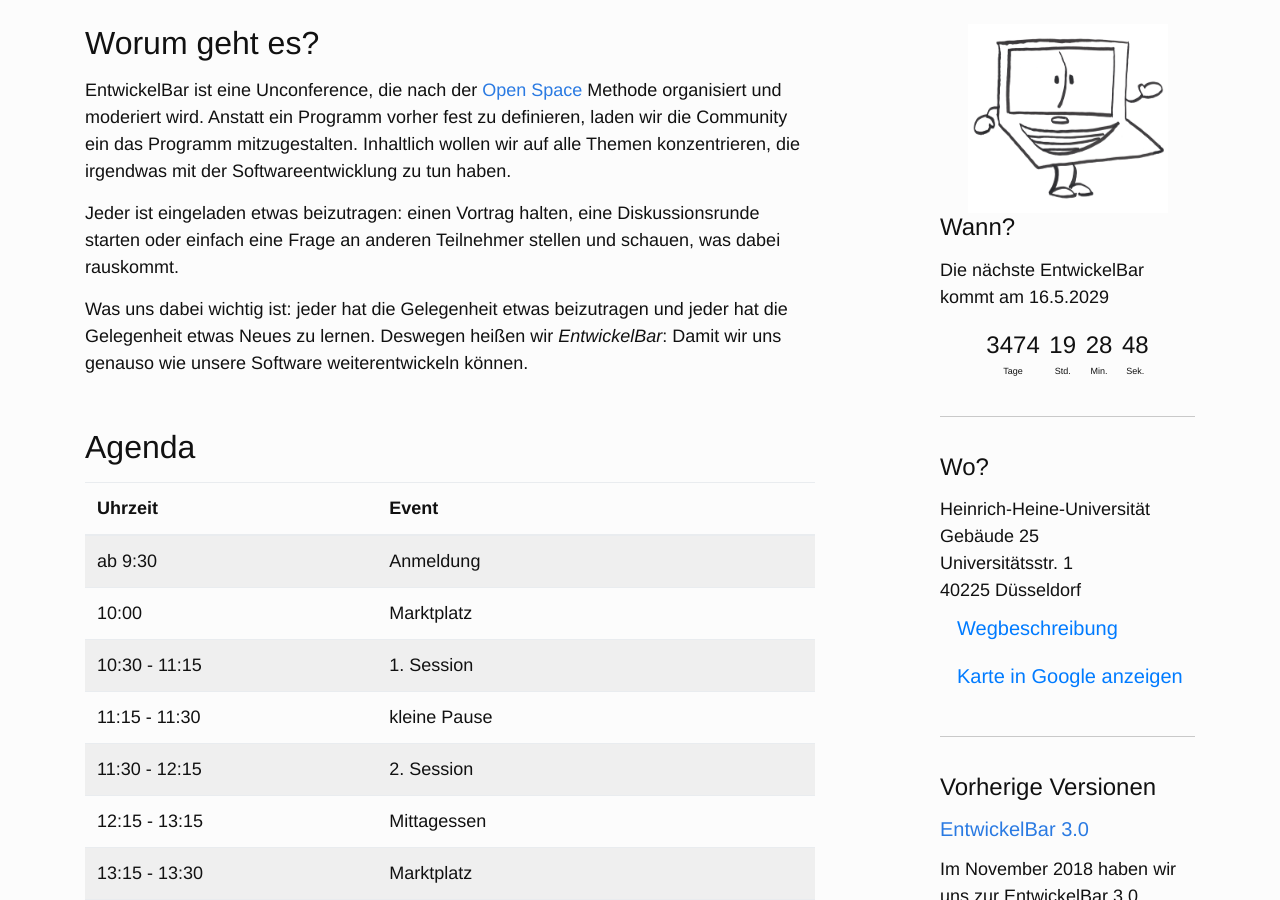
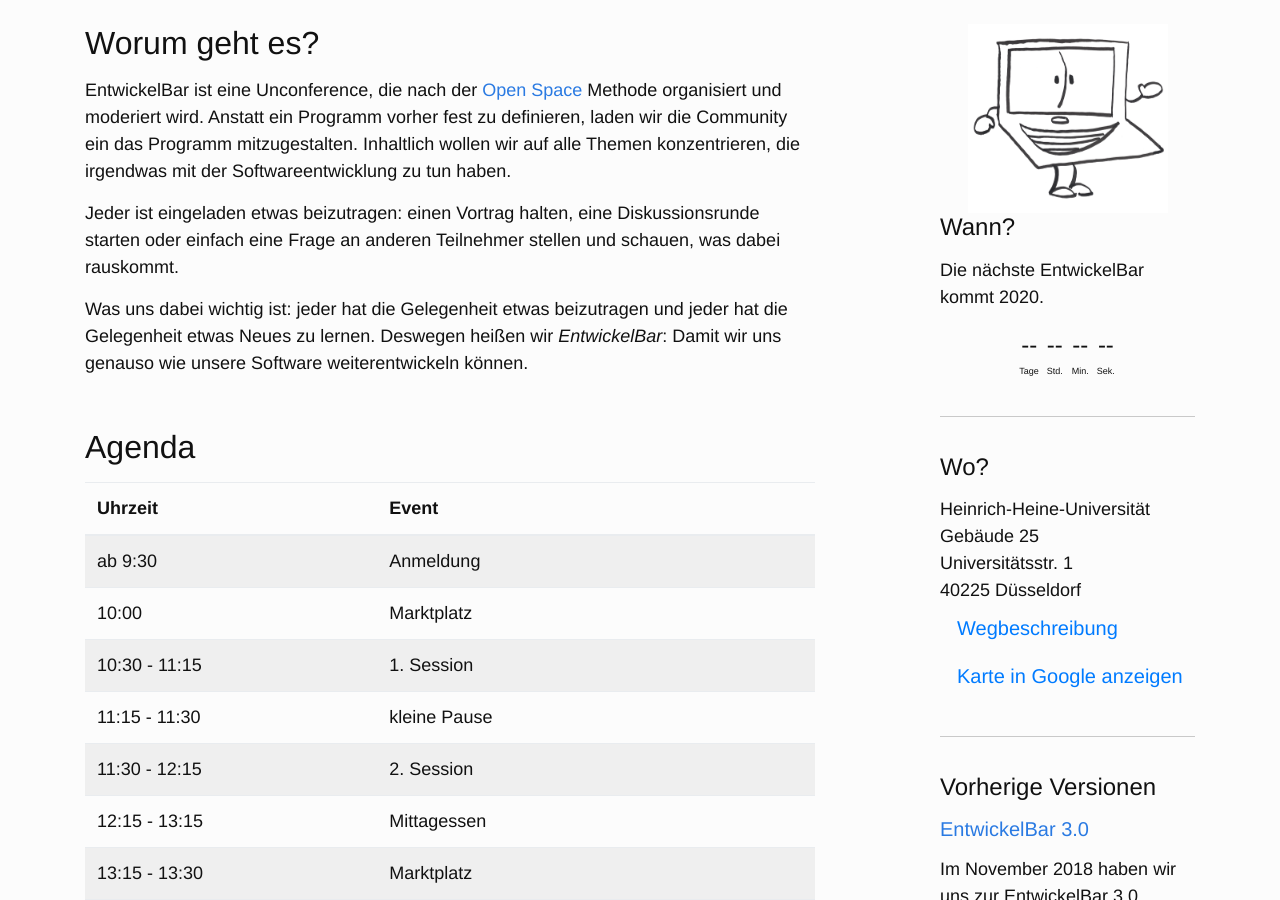
Before and after one commit to EntwickelBar/entwickelbar.github.io, a Jekyll site: the page built from index.html, in a window 1280 px wide and 900 px high, scrolled down 597 px. Built offline with Jekyll 4.4.1, drawn with Linux system fonts in a browser that asks for light colours.

Commit message:
Update sidebar.html

```diff
--- a/_includes/sidebar.html
+++ b/_includes/sidebar.html
@@ -3,13 +3,15 @@
      src="/img/laptop.png">
 
 <h4>Wann?</h4>
-<p>Die nächste EntwickelBar kommt <span id="nextDateText">am <strong id="nextDate"></strong></span></p>
+<p>Die nächste EntwickelBar kommt 2020.
+<!--
+     <span id="nextDateText">am <strong id="nextDate"></strong></span></p>
 
 <p><a class="btn btn-primary btn-sm" href="https://www.meetup.com/de-DE/rheinJUG/events/265467649/" id="anmeldung"
       style="white-space:normal !important">
   Anmeldung über Meetup
 </a>
-</p>
+</p> -->
 
 <table style="margin: auto">
   <tr class="clock_times">
```
